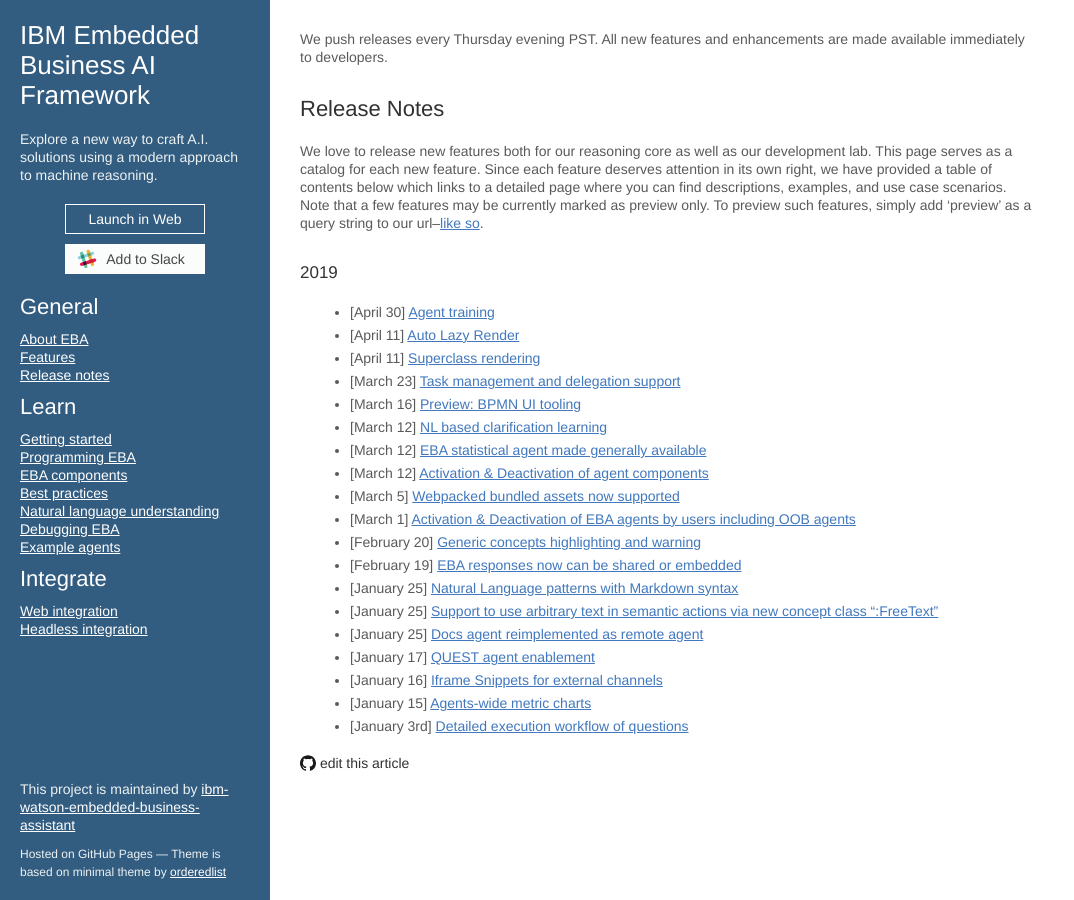
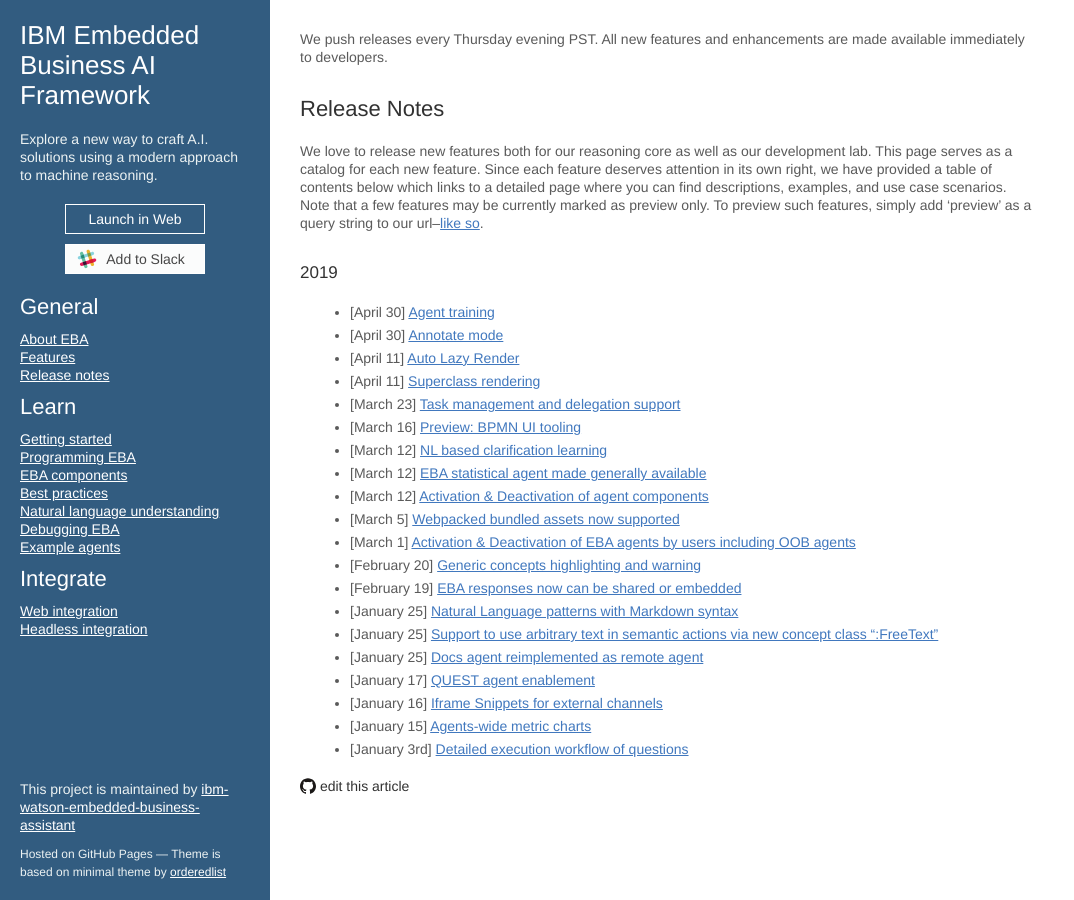
Before and after one commit to ibm-watson-embedded-business-assistant/eba-example-agents, a Jekyll site: the page built from release/ReleaseNotes.md, in a window 1280 px wide. Shown: the whole page, without its empty margins (0-1074 px from the left). Built offline with Jekyll 4.4.1, drawn with Linux system fonts in a browser that asks for light colours; our own code applies the rules of GitHub Pages for plain Markdown files.

Commit message:
Update ReleaseNotes.md

```diff
--- a/release/ReleaseNotes.md
+++ b/release/ReleaseNotes.md
@@ -6,6 +6,7 @@
 
 ### 2019
 * [April 30]    [Agent training](./blogs/AgentLearning.md)
+* [April 30]    [Annotate mode](./blogs/AnnotateMode.md)
 * [April 11]    [Auto Lazy Render](./blogs/AutoLazyRender.md)
 * [April 11]    [Superclass rendering](./blogs/SuperclassRender.md)
 * [March 23]    [Task management and delegation support](./blogs/TaskManagement.md)
```
